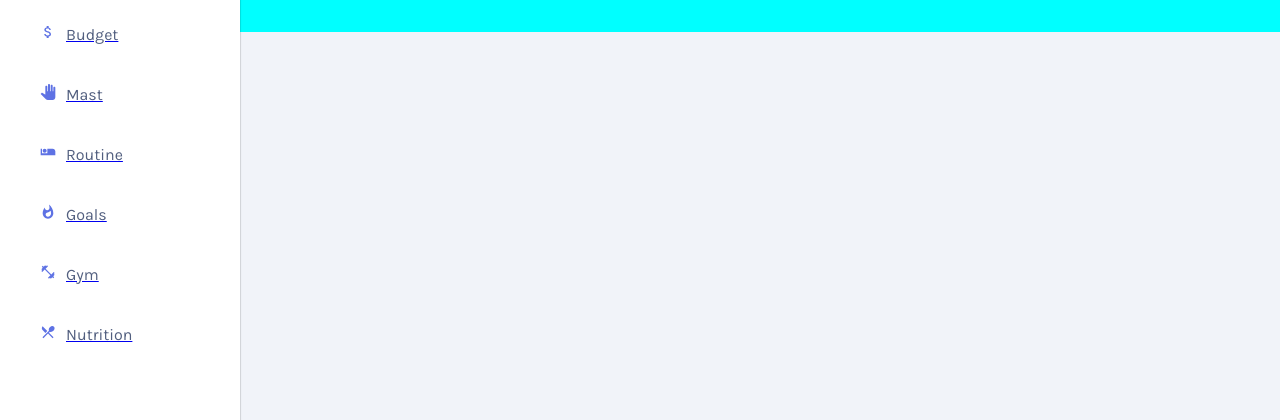
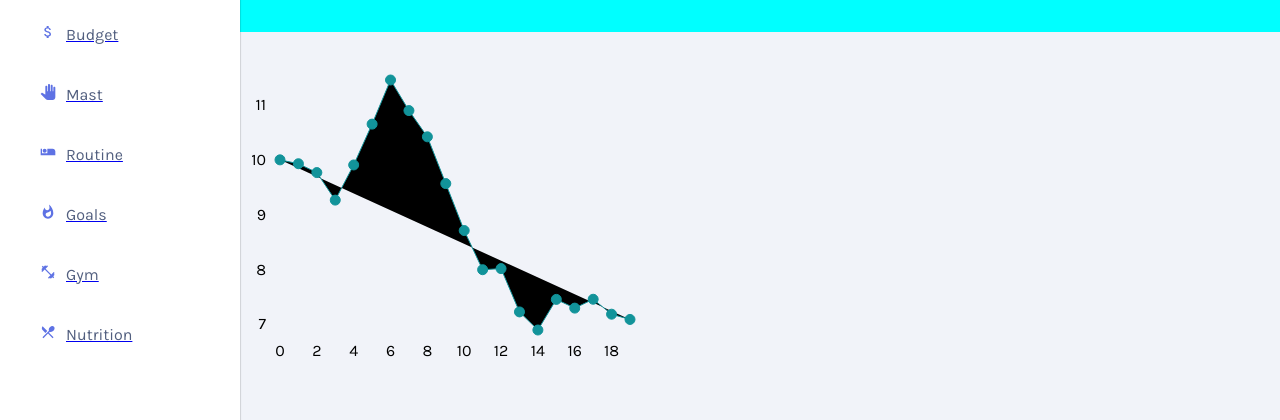
Before and after one commit to GnosisAssembler/React-dashboard-ui, a React (Create React App) app in the folder client/: page /weight in a window 1280 px wide. Shown: the part 317-737 px from the top of the page. Built offline with nearby package versions, Linux system fonts and the light colour scheme; no server answers.

Commit message:
Add react-vis

```diff
--- a/client/src/components/sections/Weight.js
+++ b/client/src/components/sections/Weight.js
@@ -1,5 +1,26 @@
 import React, { Component } from 'react';
 import axios from 'axios';
+
+//? REACT VIS
+import { HorizontalGridLines,
+    VerticalGridLines,
+    XAxis,
+    XYPlot,
+    YAxis,
+    LineMarkSeries} from 'react-vis';
+
+  function Chart({data}) {
+    return <XYPlot width={400} height={300}><XAxis/><YAxis/>
+      <HorizontalGridLines />
+      <VerticalGridLines />
+      <LineMarkSeries data={data} />
+      </XYPlot>;
+  }
+
+  const data = new Array(19).fill(0).reduce((prev, curr) => [...prev, {
+    x: prev.slice(-1)[0].x + 1,
+    y: prev.slice(-1)[0].y * (0.9 + Math.random() * 0.2)
+  }], [{x: 0, y: 10}]);
 
 export default class Weight extends Component {
     constructor(props) {
@@ -144,6 +165,8 @@ export default class Weight extends Component {
                         ))}
                     </ul>
                 </div>
+                <br></br><br></br>
+                <Chart data={data}/>
             </div>
         )
     }
--- a/package.json
+++ b/package.json
@@ -25,7 +25,8 @@
     "concurrently": "^4.1.2",
     "cors": "^2.8.5",
     "express": "^4.17.1",
-    "mongoose": "^5.6.9"
+    "mongoose": "^5.6.9",
+    "react-vis": "^1.11.7"
   },
   "devDependencies": {
     "nodemon": "^1.19.1"
```
Also changed, not shown: 1 other file (tests, documents, lock files or other folders).
